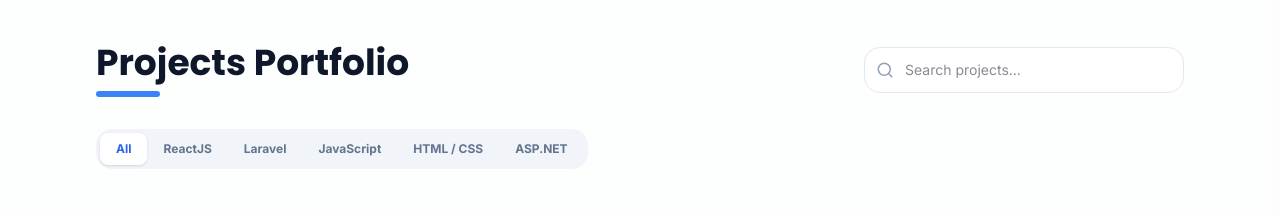
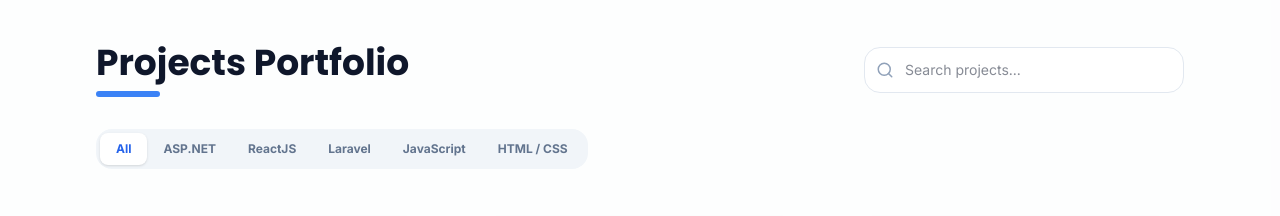
Before and after one commit to MuhamadIksan123/myportfolio, a React (Vite) app: page / in a window 1280 px wide. Shown: the part 2560-2776 px from the top of the page. Built offline with nearby package versions, Linux system fonts and the light colour scheme.

Commit message:
update: category portfolio

```diff
--- a/src/components/Portfolio.tsx
+++ b/src/components/Portfolio.tsx
@@ -18,11 +18,11 @@ import {
 
 const FILTERS = [
   "All",
+  "ASP.NET",
   "ReactJS",
   "Laravel",
   "JavaScript",
   "HTML / CSS",
-  "ASP.NET",
 ];
 
 function ProjectModal({
```
